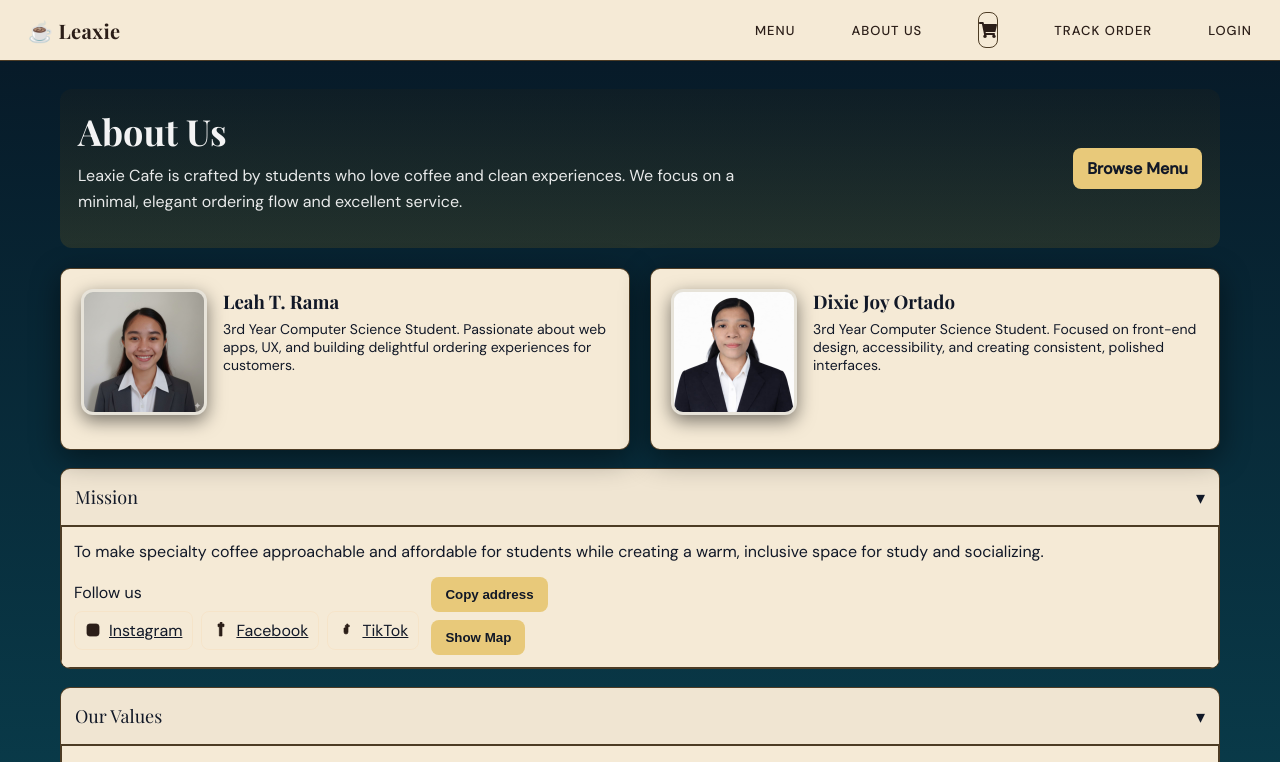
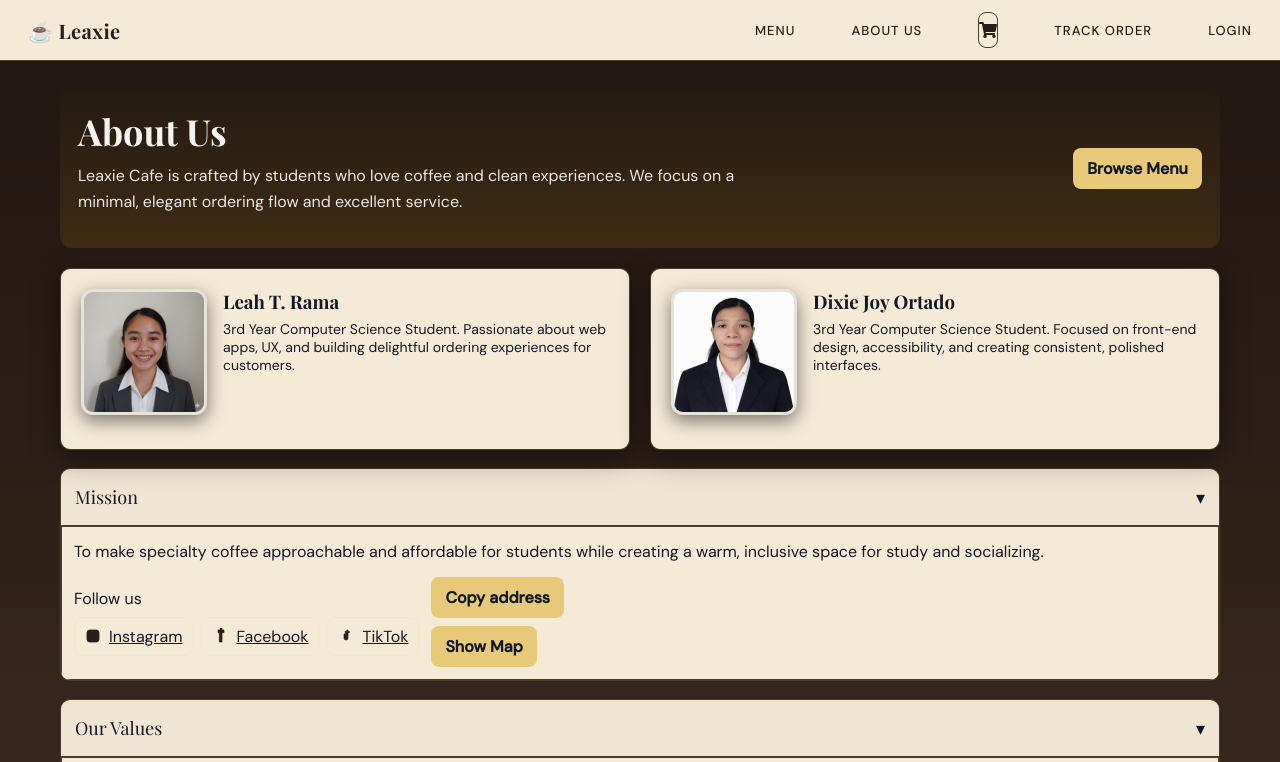
Before and after one commit to phuongnguyen240805/cafe-management, a React (Vite) app in the folder frontend/: page /about in a window 1280 px wide. Shown: the top 762 px of the page. Built offline with nearby package versions, Linux system fonts and the light colour scheme; no server answers; a web font is replaced by a local one.

Commit message:
style(ui): establish warm coffee palette and accessible interaction foundation

```diff
--- a/frontend/src/styles/theme.css
+++ b/frontend/src/styles/theme.css
@@ -1,13 +1,13 @@
 /* Global theme variables for Leaxie */
 :root{
-  --bg-900: #071826; /* deep teal */
-  --bg-800: #093b4a;
+  --bg-900: #201610; /* espresso */
+  --bg-800: #38271d;
   --panel: #f5ead6; /* beige panel */
   --panel-contrast: #fff3ea;
   --text-dark: #2b1e18; /* readable on beige */
   --text-muted: rgba(43,30,24,0.6);
-  --accent-warm: #8b5e3c; /* button */
-  --accent-warm-2: #a06a46;
+  --accent-warm: #765035;
+  --accent-warm-2: #94633e;
   --brand-light: #ffd8cc;
   --focus-ring: rgba(139,94,60,0.18);
   --glass: rgba(255,255,255,0.03);
@@ -65,3 +65,16 @@ body{
 input, select, textarea {
   color: #111827;
 }
+
+/* Shared interaction and readability foundation. */
+:root { --leaxie-accent: #e8c997; --leaxie-accent-strong: #f4dcb5; }
+html { scroll-padding-top: 96px; }
+button, input, select, textarea { font: inherit; }
+button, a, input, select, textarea { -webkit-tap-highlight-color: transparent; }
+button:not(:disabled), a { touch-action: manipulation; }
+button:disabled { cursor: not-allowed; opacity: .55; }
+:where(a, button, input, select, textarea):focus-visible {
+  outline: 3px solid #d9aa69; outline-offset: 4px;
+}
+input, select, textarea { accent-color: #94633e; }
+::selection { background: #d9aa69; color: #201610; }
```
Also changed, not shown: 1 other file (tests, documents, lock files or other folders).
